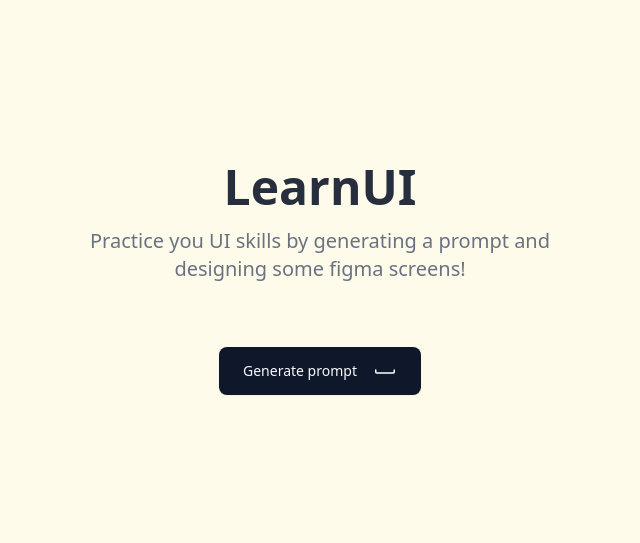
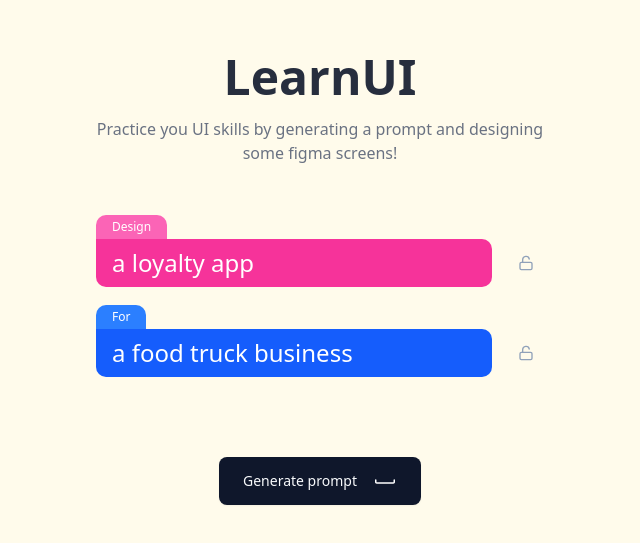
Before and after one commit to mikealiaga/LearnUI, a React (Vite) app: page / in a window 1280 px wide. Shown: the part 121-664 px from the top of the page, without its empty margins (320-960 px from the left). Built offline with nearby package versions, Linux system fonts and the light colour scheme.

Commit message:
Route adjustment

```diff
--- a/src/App.tsx
+++ b/src/App.tsx
@@ -1,5 +1,5 @@
 import { BrowserRouter as Router, Routes, Route } from "react-router-dom"
-import Initial from "./pages/initial"
+// import Initial from "./pages/initial"
 import Prompts from "./pages/prompts"
 
 function App() {
@@ -7,7 +7,8 @@ function App() {
   return (
     <Router>
       <Routes>
-        <Route path="/" element={<Initial />} />
+        <Route path="/" element={<Prompts />} />
+        <Route path="/*" element={<Prompts />} />
         <Route path="/prompts" element={<Prompts />} />
       </Routes>
     </Router>
```
